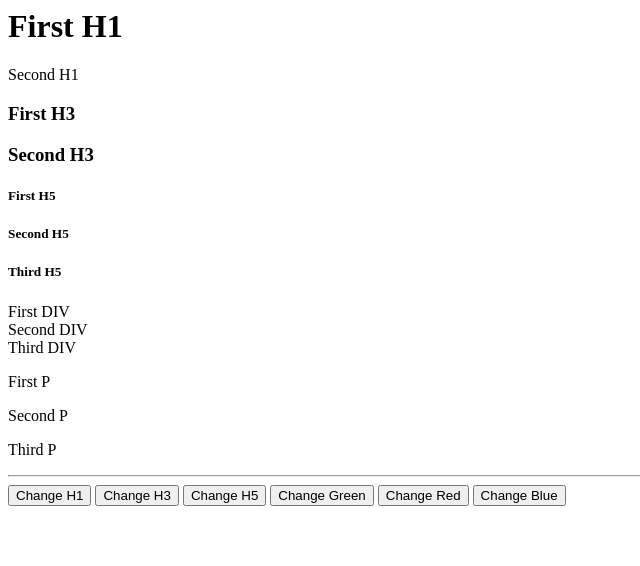
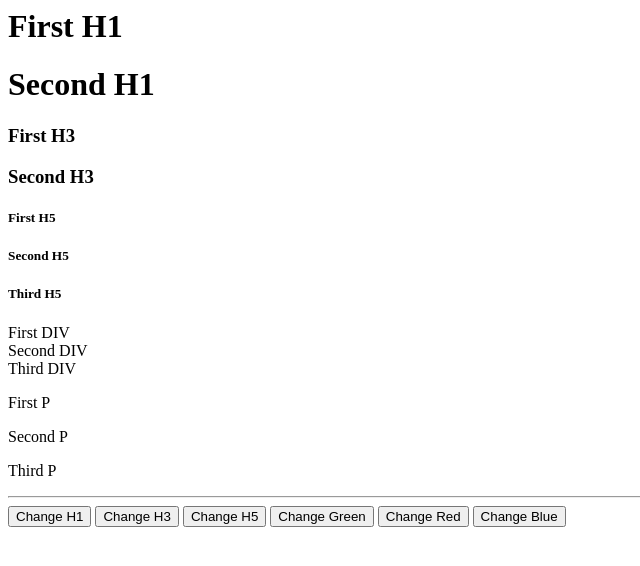
Before and after one commit to Anku-yadav-001/selectors-, a plain HTML site: page index.html in a window 1280 px wide. Shown: the whole page, without its empty margins (0-640 px from the left). Drawn offline with Linux system fonts and the light colour scheme.

Commit message:
file added

```diff
--- a/index.html
+++ b/index.html
@@ -4,7 +4,7 @@
   </head>
   <body>
     <h1 id="h1first">First H1</h1>
-    <h1">Second H1</h1>
+    <h1>Second H1</h1>
     <h3 class="h3">First H3</h3>
     <h3 class="h3">Second H3</h3>
     <h5 class="h5">First H5</h5>
```
